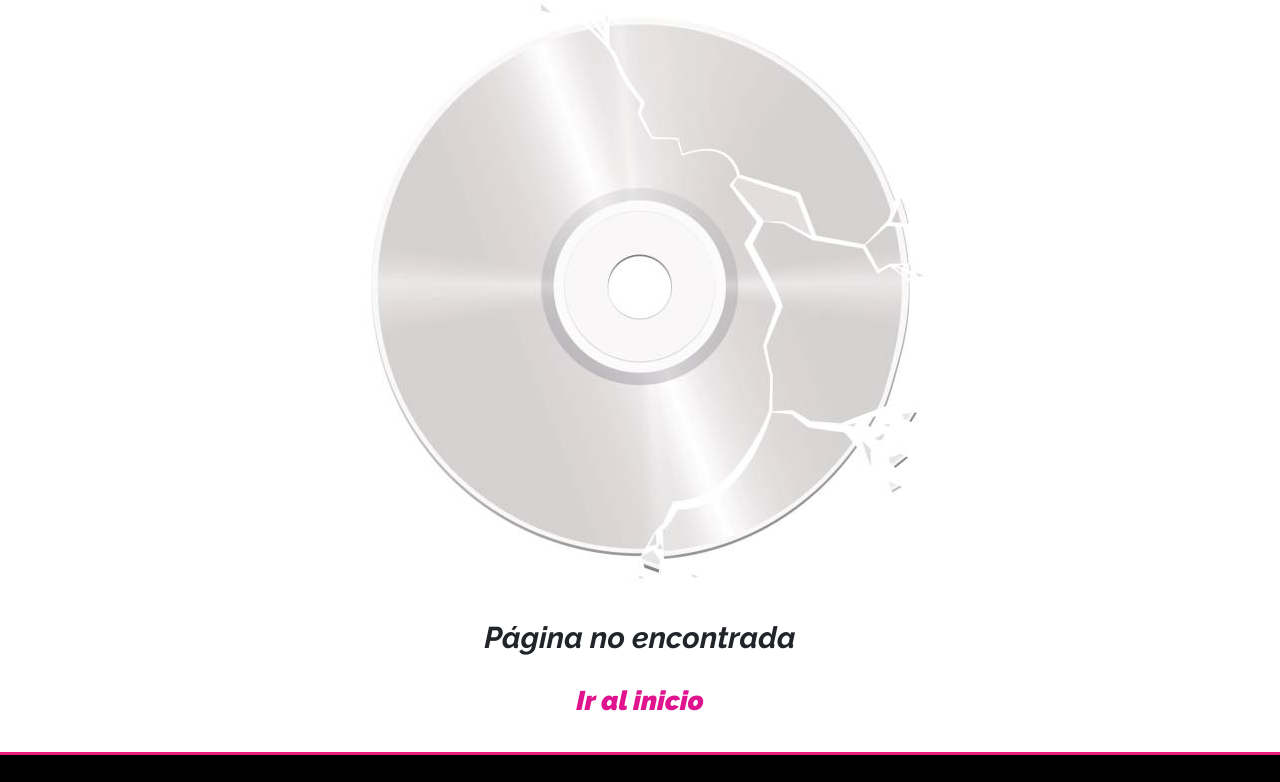
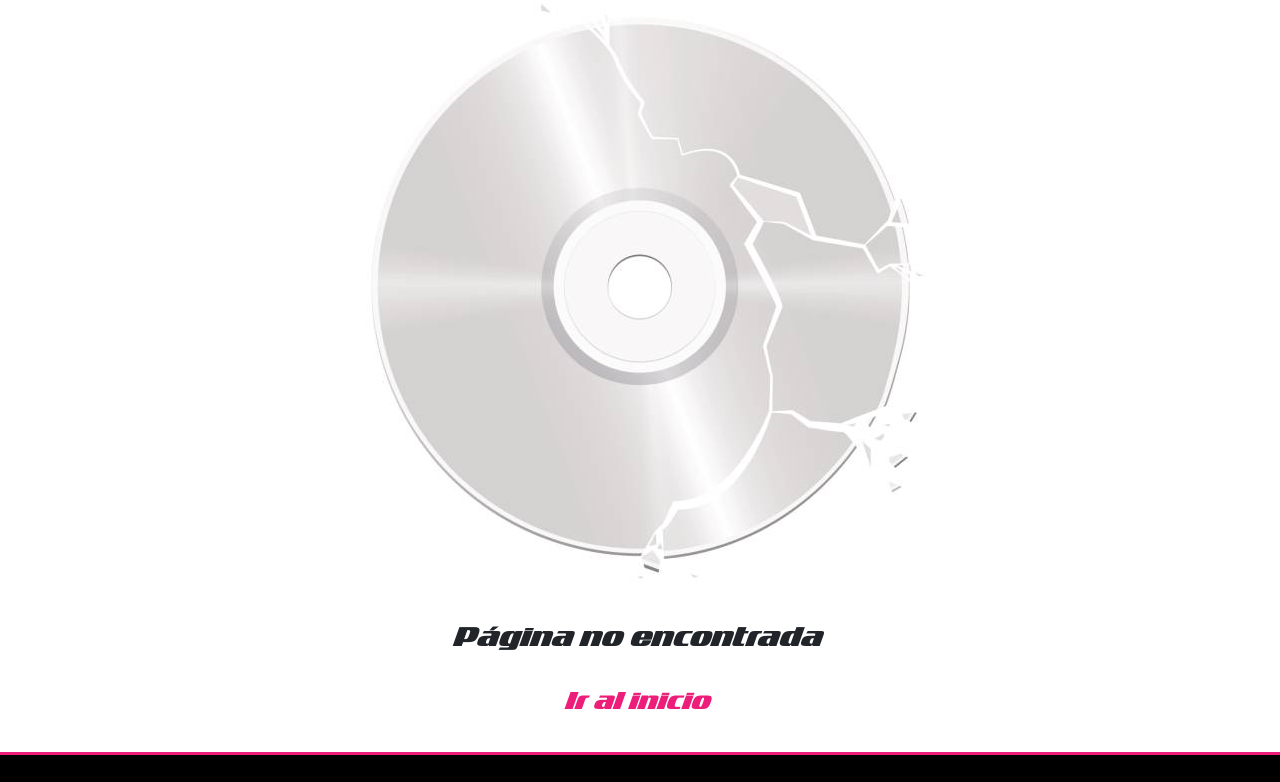
Before and after one commit to bhdiego/Halica_Bustamante, a website: page error-404.html in a window 1280 px wide. Shown: the part 147-929 px from the top of the page. Drawn offline with nearby package versions, Linux system fonts and the light colour scheme.

Commit message:
Modificación de fuente en error-404

```diff
--- a/scss/_content.scss
+++ b/scss/_content.scss
@@ -765,9 +765,9 @@
         justify-content: center;
 
         .error__title {
+            font-family: 'UltraHyper';
             font-size: 3rem;
-            font-weight: 700;
-            font-style: italic;
+            letter-spacing: 0.1rem;
             padding: 2.5rem;
         }
 
@@ -775,11 +775,11 @@
             padding-bottom: 3rem;
 
             .error__p--index {
+                font-family: 'UltraHyper';
                 font-size: 2.7rem;
-                font-weight: 900;
-                font-style: italic;
                 text-decoration: none;
-                color: #e1148f;
+                letter-spacing: 0.1rem;
+                color: $main-color;
             }
         }
     }
```
Also changed, not shown: css/style.css.
